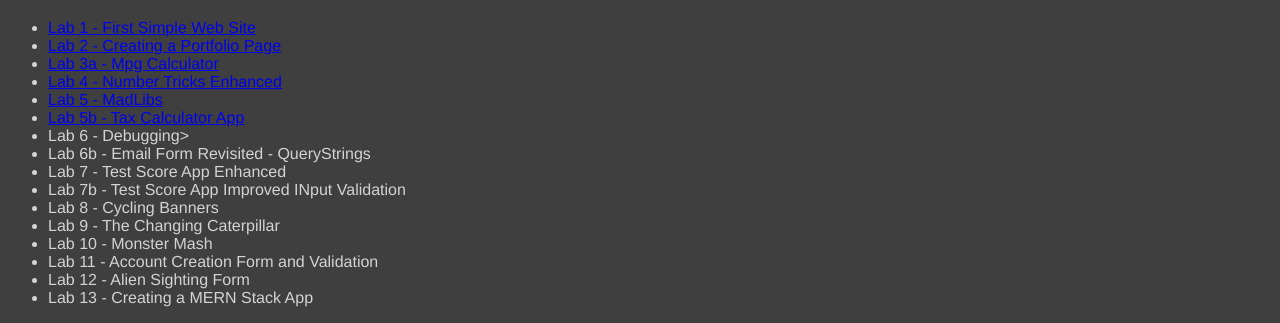
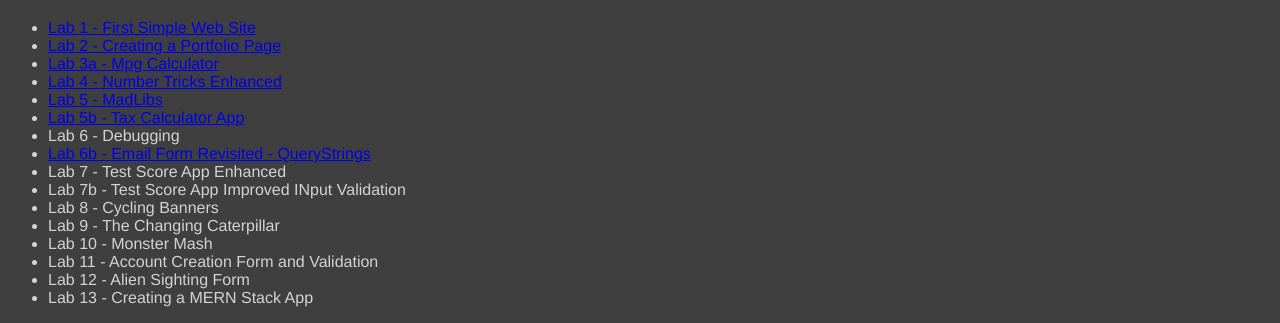
Before and after one commit to rdloyson/Portfolio, a plain HTML site: page index.html in a window 1280 px wide. Shown: the part 1819-2142 px from the top of the page. Drawn offline with Linux system fonts and the light colour scheme.

Commit message:
Update index.html

```diff
--- a/index.html
+++ b/index.html
@@ -18,8 +18,8 @@
                 <li><a href="https://rdloyson.github.io/Avg-Test-Scores/">Lab 4 - Number Tricks Enhanced</a></li>
                 <li><a href="https://rdloyson.github.io/Lab-4/">Lab 5 - MadLibs</a></li>
                 <li><a href="https://rdloyson.github.io/Lab-5b/">Lab 5b - Tax Calculator App</a></li>
-                <li>Lab 6 - Debugging></li>
-                <li>Lab 6b - Email Form Revisited - QueryStrings</li>
+                <li>Lab 6 - Debugging</li>
+                <li><a href="https://rdloyson.github.io/Lab-6b/">Lab 6b - Email Form Revisited - QueryStrings</a></li>
                 <li>Lab 7 - Test Score App Enhanced</li>
                 <li>Lab 7b - Test Score App Improved INput Validation</li>
                 <li>Lab 8 - Cycling Banners</li>
```
